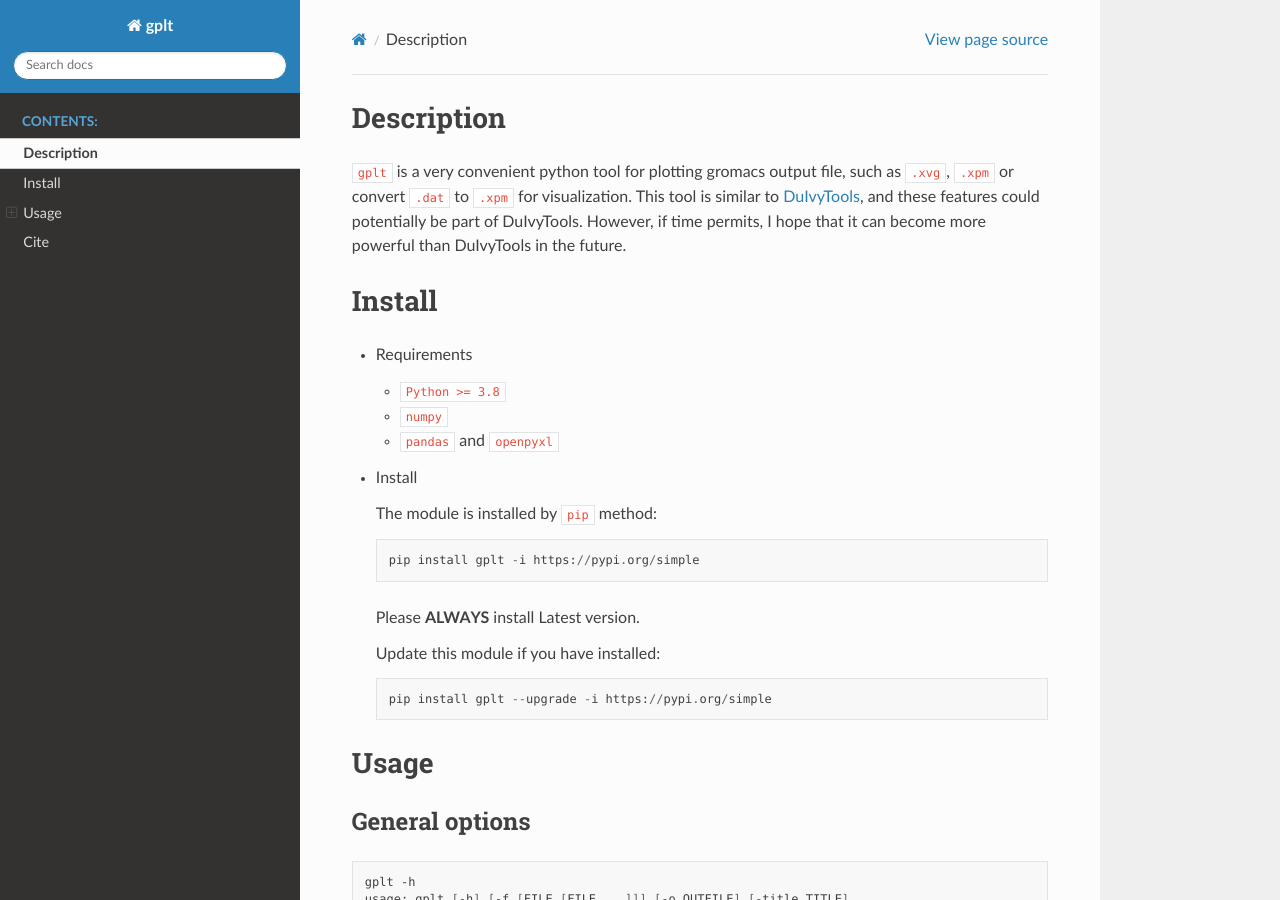
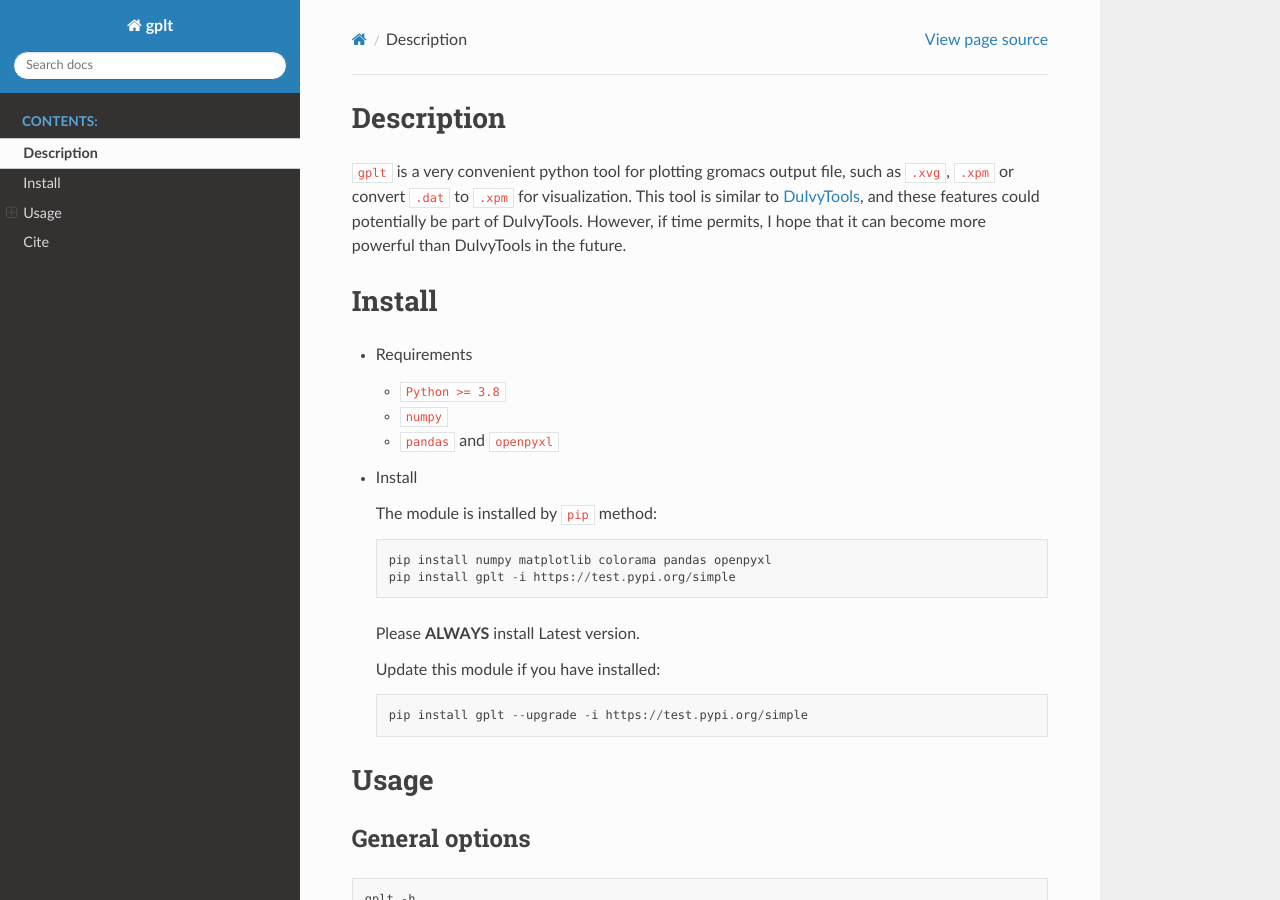
Before and after one commit to liuyujie714/gplt, a Sphinx documentation site: the page built from docs/source/gplt.md, in a window 1280 px wide and 900 px high. Built offline with Sphinx 7.4.7 and the Read the Docs theme 2.0.0, drawn with Linux system fonts in a browser that asks for light colours.

Commit message:
use test.pypi because it can not upload pypi curcurrently

````diff
--- a/docs/source/gplt.md
+++ b/docs/source/gplt.md
@@ -16,14 +16,15 @@
   The module is installed by `pip` method:
 
   ```
-  pip install gplt -i https://pypi.org/simple
+  pip install numpy matplotlib colorama pandas openpyxl
+  pip install gplt -i https://test.pypi.org/simple
   ```
 
   Please **ALWAYS** install Latest version.
 
   Update this module if you have installed:
   ```
-  pip install gplt --upgrade -i https://pypi.org/simple
+  pip install gplt --upgrade -i https://test.pypi.org/simple
   ```
 
 # Usage
````
Also changed, not shown: README.md (+3 -2 lines).
